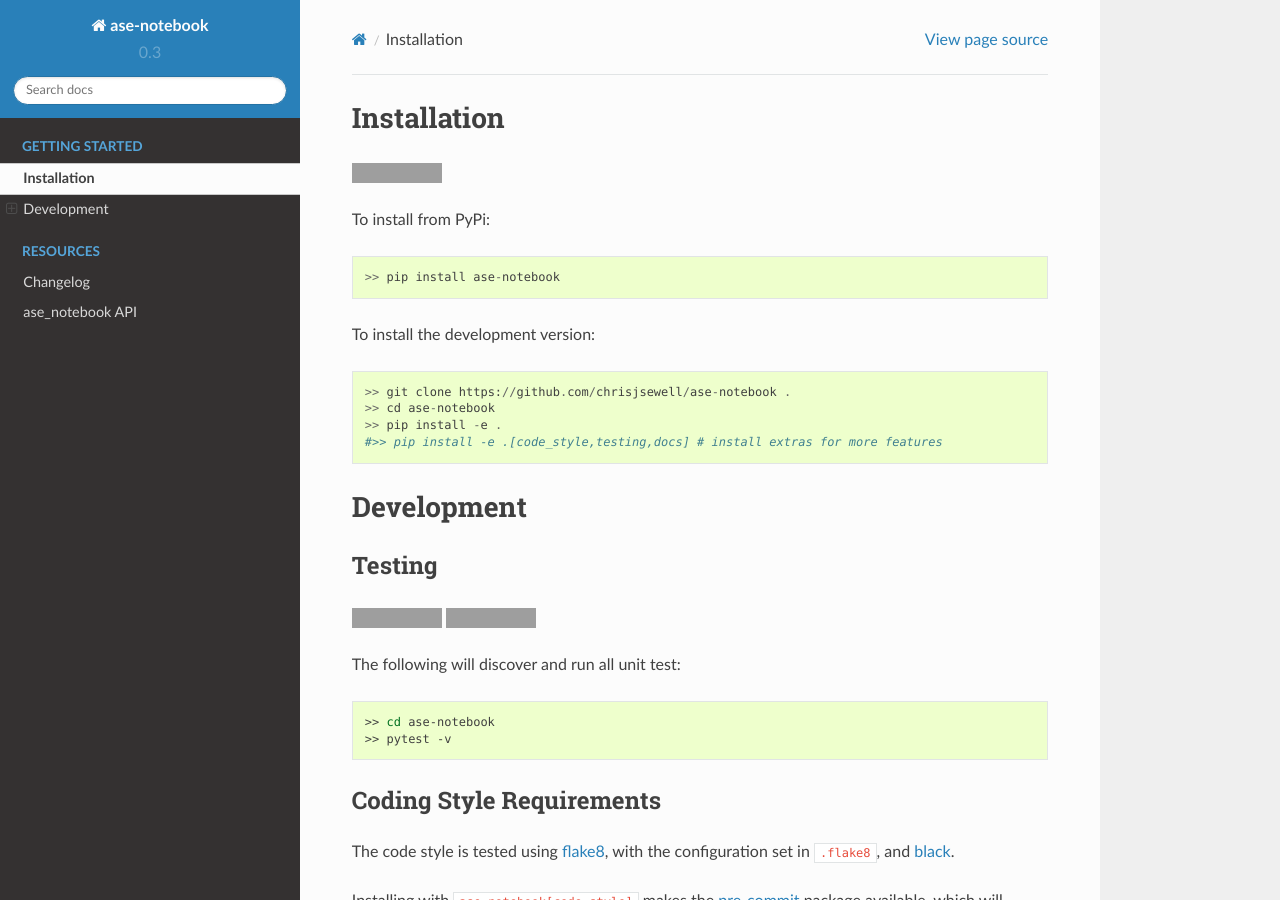
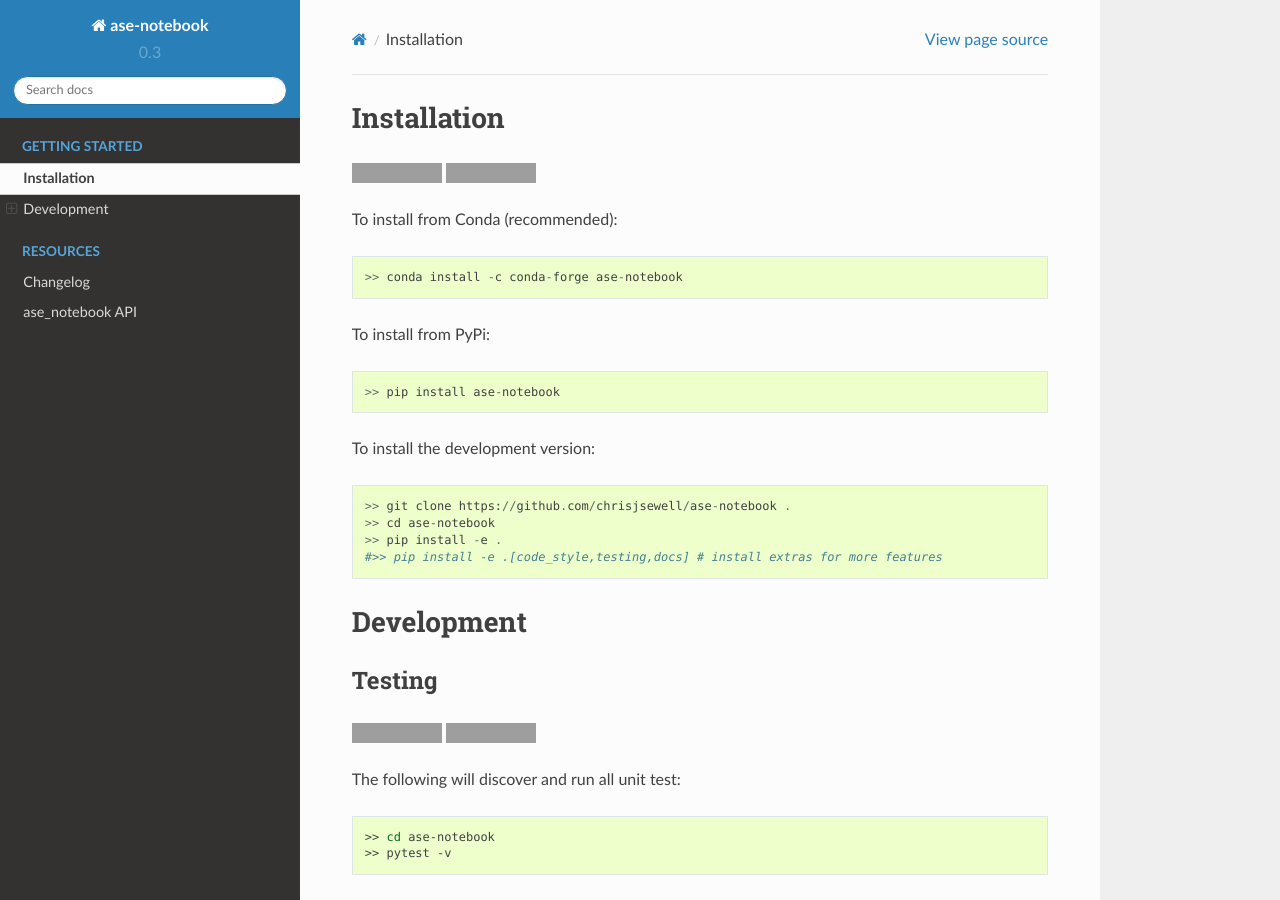
Before and after one commit to chrisjsewell/ase-notebook, a Sphinx documentation site: the page built from docs/source/user_guide/get_started.rst, in a window 1280 px wide and 900 px high. Built offline with Sphinx 7.4.7 and the Read the Docs theme 2.0.0, drawn with Linux system fonts in a browser that asks for light colours; pages that are not in the unit, such as notebooks, are missing from menus; grey boxes are pictures that could not be loaded.

Commit message:
DOCS add conda install information

```diff
--- a/docs/source/user_guide/get_started.rst
+++ b/docs/source/user_guide/get_started.rst
@@ -1,13 +1,11 @@
 Installation
 ++++++++++++
 
-|PyPI|
+|PyPI| |Conda|
 
-.. Conda
+To install from Conda (recommended)::
 
-.. To install from Conda (recommended)::
-
-..     >> conda install -c conda-forge ase-notebook
+    >> conda install -c conda-forge ase-notebook
 
 To install from PyPi::
 
```
Also changed, not shown: README.md (+1 -1 lines).
